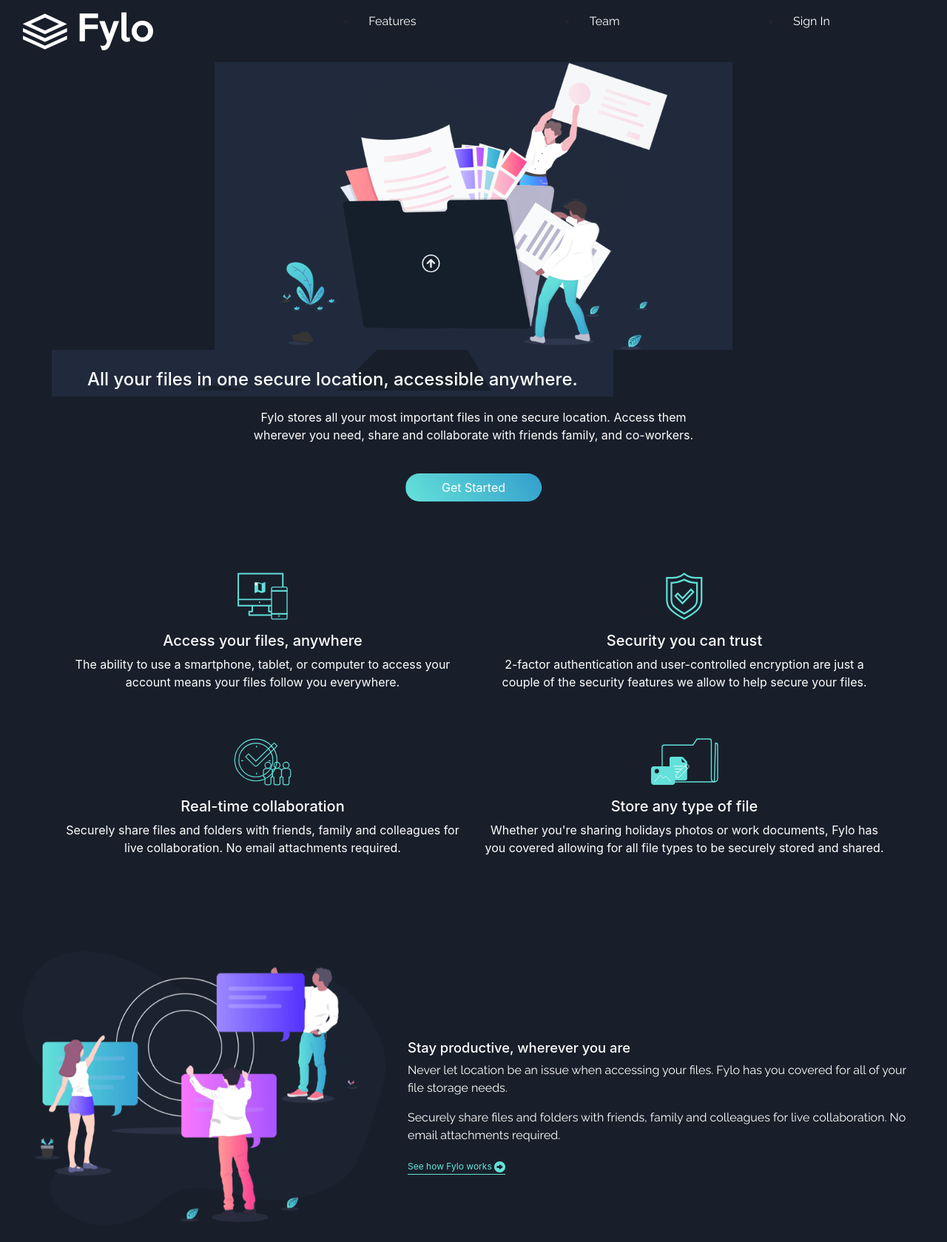
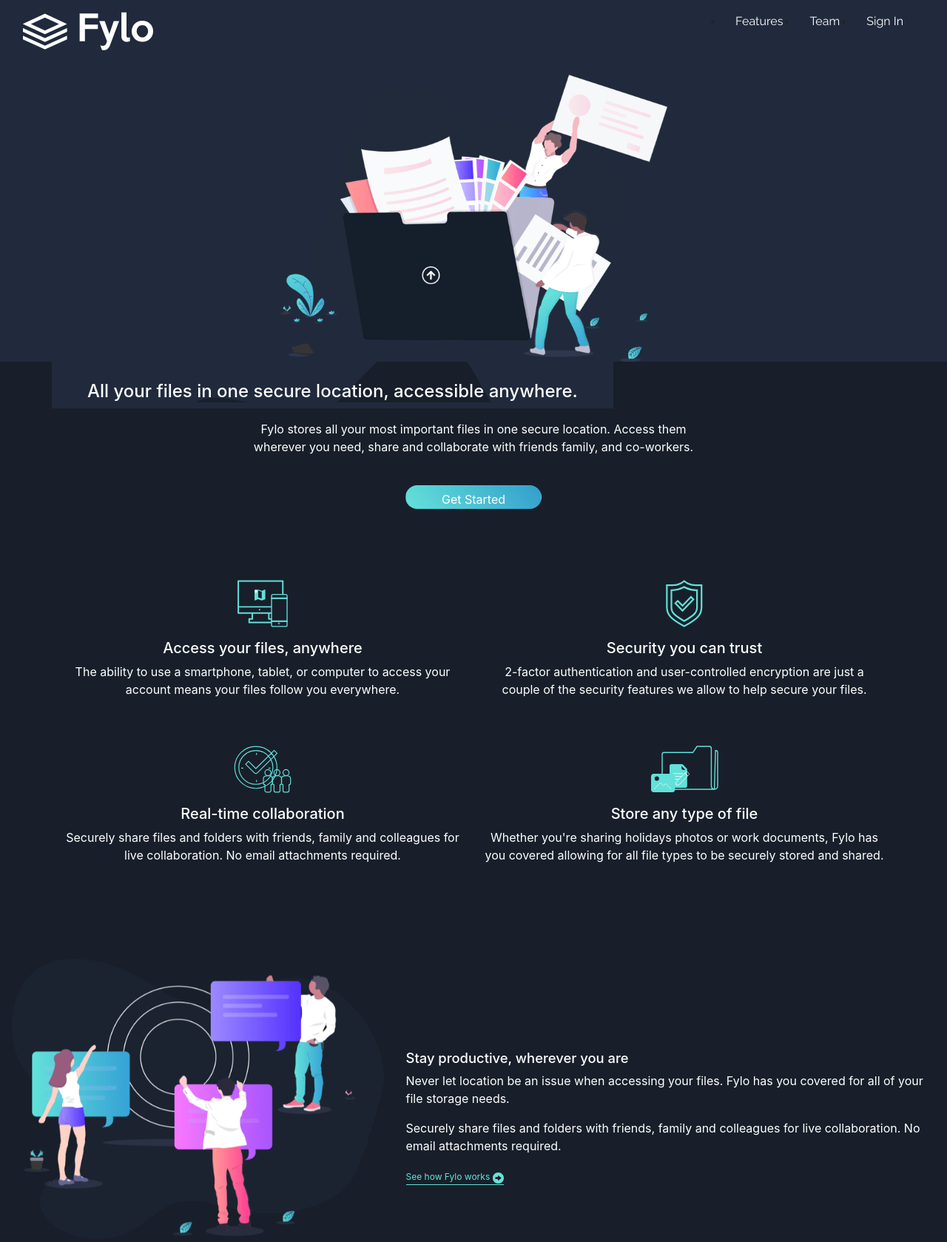
Before and after one commit to ElviraCamarillo/S7Bootstrap_css, a plain HTML site: page index.html in a window 1280 px wide. Shown: the top 1679 px of the page at 74% size. Drawn offline with nearby package versions, Linux system fonts and the light colour scheme.

Commit message:
[MOD] Styles desktop

```diff
--- a/assets/CSS/style.scss
+++ b/assets/CSS/style.scss
@@ -21,7 +21,8 @@
 }
 
 .ctn__imgIntro,
-.block__title {
+.block__title,
+.container-fluid {
     background-color: $primary__color--darkblue;
 }
 
--- a/index.html
+++ b/index.html
@@ -20,7 +20,7 @@
                 </div>
                 <div class="col-9">
                     <nav clas="header__navbar__site">
-                        <ul class="d-flex justify-content-around">
+                        <ul class="d-flex justify-content-around justify-content-md-end">
                             <li class="mr-1 ">
                                 <a class="text-white px-md-3 navbar__link text-center" href="#">Features</a>
                             </li>
@@ -32,7 +32,7 @@
                     </nav>
                 </div>
             </div>
-            <div class="col-12 text-center">
+            <div class="col-12 text-center pt-md-3">
                 <div class="ctn__imgIntro ">
                     <img src="/assets/img/illustration-intro.png" alt="">
                 </div>
@@ -42,7 +42,7 @@
         <!-- section intro -->
         <section class="block__intro">
             <div class="container">
-                <div class="row">
+                <div class="row ">
                     <div class="block__title ">
                         <div class="title__intro pt-5">
                             <h1 class="text-white "> All your files in one secure location, accessible anywhere.</h1>
@@ -55,7 +55,7 @@
                     </div>
                 </div>
                 <div class="col-12 text-center mb-5">
-                    <button class="btn mt-4 text-white rounded-pill btn__gradient px-5"> Get Started</button>
+                    <button class="btn mt-4 text-white rounded-pill btn__gradient px-5 pb-0"> Get Started</button>
                 </div>
             </div>
             </div>
@@ -104,7 +104,7 @@
             </div>
         </section>
         <section class="block__productive p-3">
-            <div class="container-fluid ">
+            <div class="container-fluid2 ">
                 <div class="row d-flex align-items-center">
                     <div class="col-12 col-md-5 mb-5"><img src="/assets/img/illustration-stay-productive.png" class="imagen-production" alt=""></div>
                     <div class="col-12 col-md-7 text-left">
```
Also changed, not shown: assets/CSS/style.css, 1 other file.
